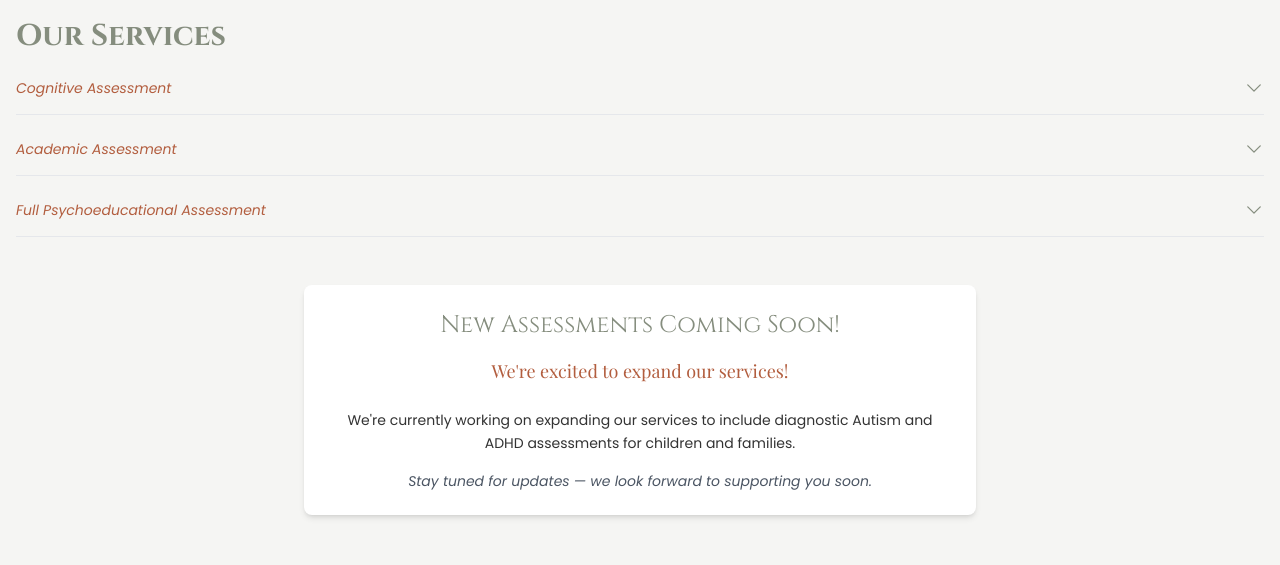
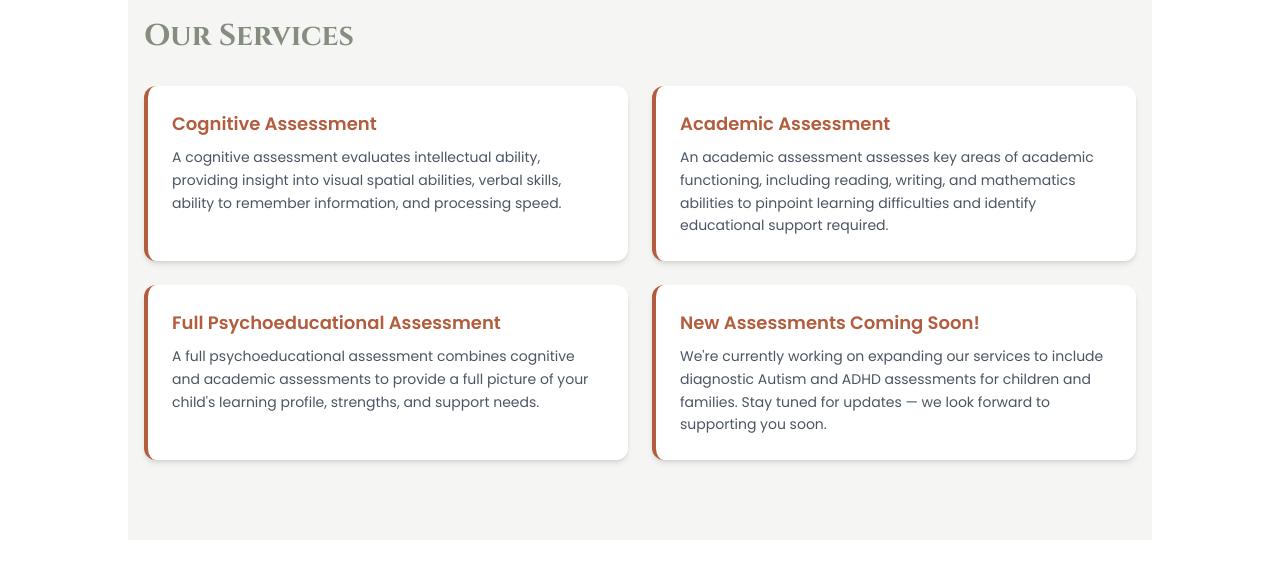
Before and after one commit to TheBigBookMan/NoviNest, a React (Vite) app: page / in a window 1280 px wide. Shown: the part 3437-4002 px from the top of the page. Built offline with nearby package versions, Linux system fonts and the light colour scheme; a web font is replaced by a local one.

Commit message:
make services responsive

```diff
--- a/src/components/features/HomePage/Services.jsx
+++ b/src/components/features/HomePage/Services.jsx
@@ -6,7 +6,7 @@ const ServiceItem = ({ title, description }) => {
     const [isOpen, setIsOpen] = useState(false);
 
     return (
-        <article className="flex flex-col pb-2 border-b" aria-labelledby={`service-${title.replace(/\s+/g, '-').toLowerCase()}`}>
+        <article className="md:hidden flex flex-col pb-2 border-b" aria-labelledby={`service-${title.replace(/\s+/g, '-').toLowerCase()}`}>
             <button
                 onClick={() => setIsOpen(!isOpen)}
                 className="flex justify-between items-center py-2 cursor-pointer"
@@ -68,21 +68,36 @@ const Services = () => {
             description:
                 "A full psychoeducational assessment combines cognitive and academic assessments to provide a full picture of your child's learning profile, strengths, and support needs.",
         },
+        {
+            title: "New Assessments Coming Soon!",
+            description:
+                "We're currently working on expanding our services to include diagnostic Autism and ADHD assessments for children and families. Stay tuned for updates — we look forward to supporting you soon.",
+        },
     ];
 
     return (
-        <article id="services-article" aria-labelledby="services-heading" className="flex flex-col h-fit bg-[#F5F5F3] px-4 py-20 ">
+        <article id="services-article" aria-labelledby="services-heading" className="flex flex-col h-fit bg-[#F5F5F3] px-4 py-20 max-w-5xl mx-auto">
             <h2 id="services-heading" className="text-3xl font-bold text-[#858D7E] font-cinzel">Our Services</h2>
 
-            <ul className="flex flex-col gap-4 mt-4 text-sm">
-                {services.map((service, idx) => (
+            <ul className="md:hidden flex flex-col gap-4 mt-4 text-sm">
+                {services.slice(0, 3).map((service, idx) => (
                     <li key={idx}>
-                        <ServiceItem key={idx} title={service.title} description={service.description} />
+                        <ServiceItem title={service.title} description={service.description} />
                     </li>
                 ))}
             </ul>
 
-            <aside id="new-assessments-aside" aria-labelledby="new-assessments-heading" className="flex flex-col items-center text-center px-6 py-6 max-w-2xl mx-auto bg-white rounded-lg shadow-md text-[#333] mt-12">
+            {/* Desktop version */}
+            <div className="hidden md:grid grid-cols-2 gap-6 mt-8">
+                {services.map((service, idx) => (
+                    <div key={idx} className="bg-white rounded-xl p-6 shadow-md border-l-4 border-[#B25D3E] text-[#4B5563]">
+                        <h3 className="text-[#B25D3E] text-lg font-semibold mb-2">{service.title}</h3>
+                        <p className="text-sm leading-relaxed">{service.description}</p>
+                    </div>
+                ))}
+            </div>
+
+            <aside id="new-assessments-aside" aria-labelledby="new-assessments-heading" className="flex md:hidden flex-col items-center text-center px-6 py-6 max-w-2xl mx-auto bg-white rounded-lg shadow-md text-[#333] mt-12">
                 <h3 id="new-assessments-heading" className="text-2xl font-cinzel text-[#858D7E] mb-4">New Assessments Coming Soon!</h3>
 
                 <p className="text-lg font-playfair text-[#B25D3E] mb-6">We're excited to expand our services!</p>
```
Lines whose indentation alone changed are shown as unchanged.
